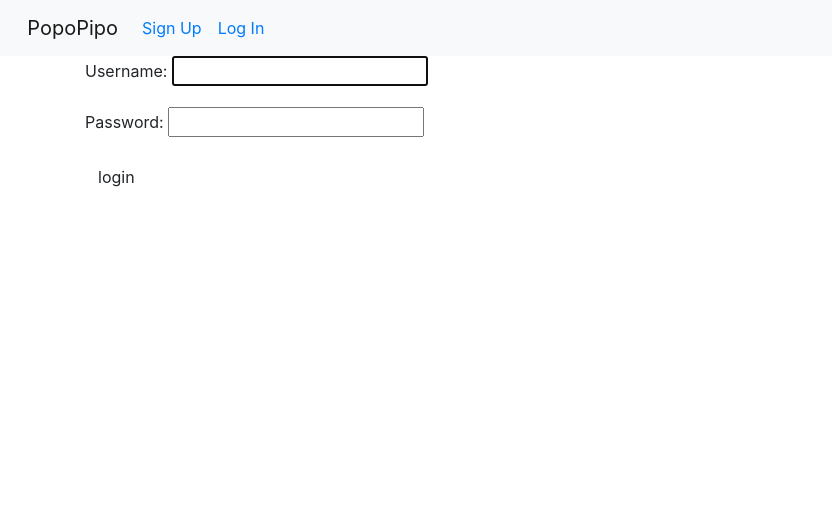
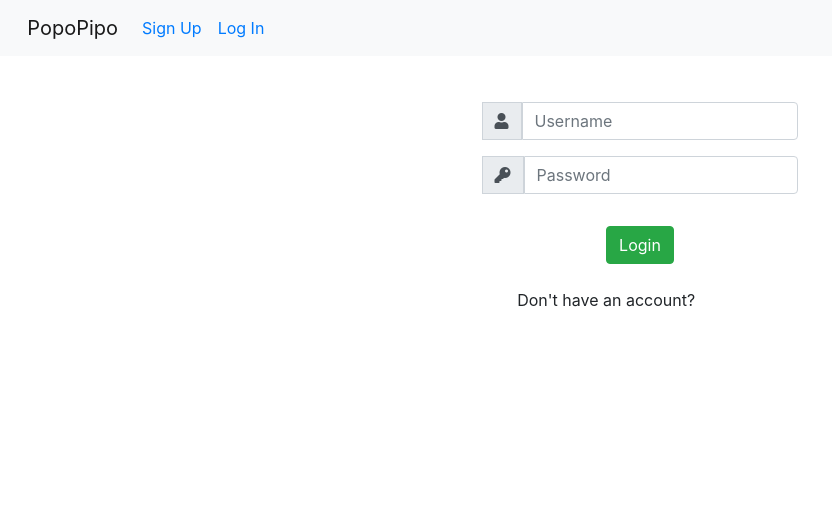
Before and after one commit to robified/mi_popopipo, a Django app: page /accounts/login/ in a window 1280 px wide. Shown: the top 506 px of the page, without its empty margins (0-832 px from the left). Run offline with Django 3.2, Linux system fonts and the light colour scheme; some libraries are stand-ins or nearby versions.

Commit message:
update login/registration html

```diff
--- a/main_app/templates/registration/login.html
+++ b/main_app/templates/registration/login.html
@@ -1,11 +1,45 @@
 {% extends 'base.html' %}
-
 {% block content %}
 
-<form method="post" action="{% url 'login' %}">
-    {% csrf_token %}
-    {{ form.as_p }}
-    <input type="submit" class="btn" value="login">
-    <input type="hidden" name="next" value="{{ next }}">
-  </form>
+	<div class="container h-100">
+		<div class="d-flex justify-content-center h-100">
+			<div class="user_card">
+				<div class="d-flex justify-content-center">
+            <h2 style="color:white;">PopoPipo</h2>
+					<div class="brand_logo_container">
+					</div>
+				</div>
+				<div class="d-flex justify-content-center form_container">
+					<form method="post" action="{% url 'login' %}">
+            {% csrf_token %}
+						<div class="input-group mb-3">
+							<div class="input-group-append">
+								<span class="input-group-text"><i class="fas fa-user"></i></span>
+							</div>
+							<input type="input" class="form-control" name="username" id="inputEmail" placeholder="Username" required >
+						</div>
+						<div class="input-group mb-2">
+							<div class="input-group-append">
+								<span class="input-group-text"><i class="fas fa-key"></i></span>
+							</div>
+							  <input type="password" class="form-control" name="password" id="inputPass" placeholder="Password" required>
+						</div>
+						<div class="form-group">
+						</div>
+
+				</div>
+				<div class="d-flex justify-content-center mt-3 login_container">
+					<button type="submit" class="btn btn-success">Login</button>
+                  <input type="hidden" name="next" value="{{ next }}">
+				</div>
+        </form>
+				<div class="mt-4">
+					<div class="d-flex justify-content-center links">
+						Don't have an account? <a href="{% url 'signup' %}" class="ml-2" style="color:white;">Sign Up</a>
+					</div>
+				</div>
+			</div>
+		</div>
+	</div>
+
 {% endblock %}
```
Also changed, not shown: main_app/templates/registration/signup.html (+43 -8 lines).
